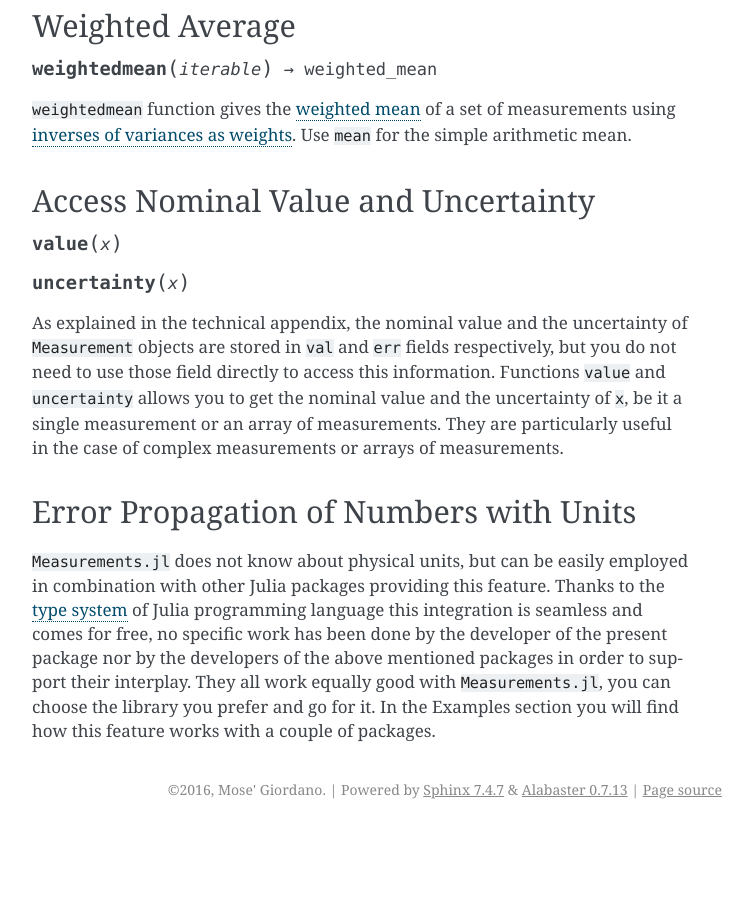
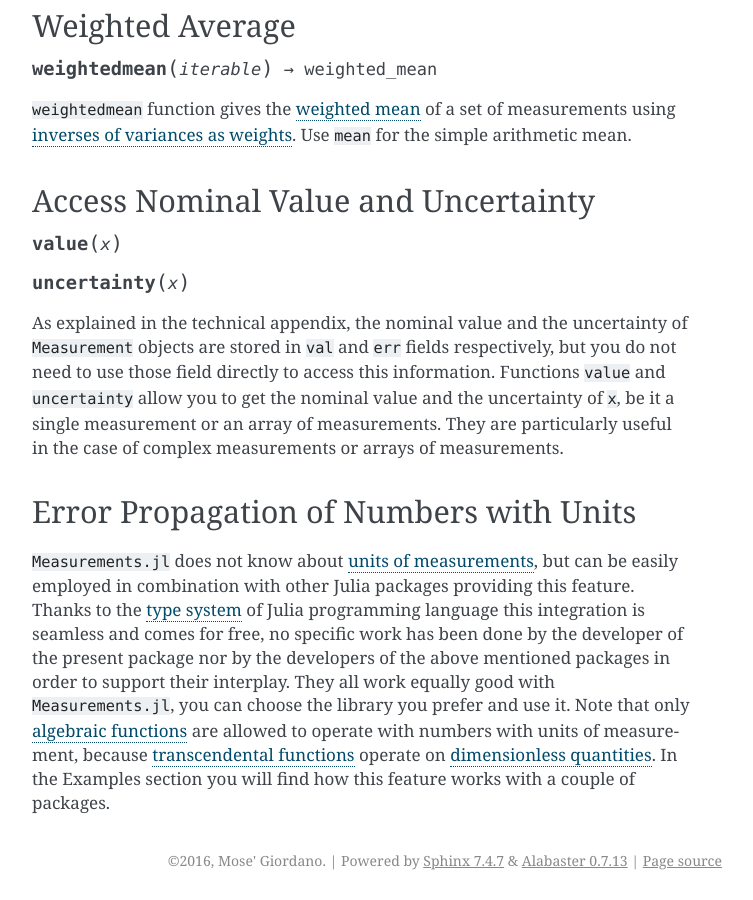
Before and after one commit to JuliaPhysics/Measurements.jl, a Sphinx documentation site: the page built from docs/usage.rst, in a window 1280 px wide and 900 px high, scrolled down 2860 px. Shown: the whole window, without its empty margins (388-1141 px from the left). Built offline with Sphinx 7.4.7, drawn with Linux system fonts in a browser that asks for light colours; before the commit the page ends 3689 px from its top, so only the background shows below that; some of the changed text lies outside the part shown.

Commit message:
Other minor improvements to documentation

```diff
--- a/docs/examples.rst
+++ b/docs/examples.rst
@@ -399,9 +399,9 @@ Use with ``SIUnits.jl`` and ``Unitful.jl``
 ~~~~~~~~~~~~~~~~~~~~~~~~~~~~~~~~~~~~~~~~~~
 
 You can use ``Measurements.jl`` in combination with a third-party package in
-order to perform calculations involving physical measurements, i.e. unitful
-numbers with uncertainties.  The details depend on the specific package adopted.
-Such packages are, for instance, `SIUnits.jl
+order to perform calculations involving physical measurements, i.e.  numbers
+with uncertainty and physical unit.  The details depend on the specific package
+adopted.  Such packages are, for instance, `SIUnits.jl
 <https://github.com/Keno/SIUnits.jl>`__ and `Unitful.jl
 <https://github.com/ajkeller34/Unitful.jl>`__.  You only have to use the
 ``Measurement`` object as the value of the ``SIQuantity`` object (for
--- a/docs/installation.rst
+++ b/docs/installation.rst
@@ -4,11 +4,9 @@ Installation
 ``Measurements.jl`` is available for Julia 0.4 and later versions, and can be
 installed with `Julia built-in package manager
 <http://docs.julialang.org/en/stable/manual/packages/>`__. In a Julia session
-run the command
+run the commands
 
 .. code-block:: julia
 
+    julia> Pkg.update()
     julia> Pkg.add("Measurements")
-
-You may need to update your package list with ``Pkg.update()`` in order to get
-the latest version of ``Measurements.jl``.
--- a/docs/usage.rst
+++ b/docs/usage.rst
@@ -26,8 +26,8 @@ Julia REPL with ``\pm`` followed by ``TAB`` key.  You can provide ``value`` and
 ``AbstractFloat``.  Thus, ``measurement(42, 33//12)`` and ``pi ± 0.1`` are
 valid.
 
-``measurement(value)`` creates a ``Measurement`` object that doesn’t have
-uncertainty, like mathematical constants. See below for further examples.
+``measurement(value)`` creates a ``Measurement`` object with zero uncertainty,
+like mathematical constants. See below for further examples.
 
 .. Note::
 
@@ -151,7 +151,7 @@ Access Nominal Value and Uncertainty
 As explained in the technical appendix, the nominal value and the uncertainty of
 ``Measurement`` objects are stored in ``val`` and ``err`` fields respectively,
 but you do not need to use those field directly to access this information.
-Functions ``value`` and ``uncertainty`` allows you to get the nominal value and
+Functions ``value`` and ``uncertainty`` allow you to get the nominal value and
 the uncertainty of ``x``, be it a single measurement or an array of
 measurements.  They are particularly useful in the case of complex measurements
 or arrays of measurements.
@@ -159,7 +159,8 @@ or arrays of measurements.
 Error Propagation of Numbers with Units
 ~~~~~~~~~~~~~~~~~~~~~~~~~~~~~~~~~~~~~~~
 
-``Measurements.jl`` does not know about physical units, but can be easily
+``Measurements.jl`` does not know about `units of measurements
+<https://en.wikipedia.org/wiki/Units_of_measurement>`__, but can be easily
 employed in combination with other Julia packages providing this feature.
 Thanks to the `type system
 <http://docs.julialang.org/en/stable/manual/types/>`__ of Julia programming
@@ -167,5 +168,10 @@ language this integration is seamless and comes for free, no specific work has
 been done by the developer of the present package nor by the developers of the
 above mentioned packages in order to support their interplay.  They all work
 equally good with ``Measurements.jl``, you can choose the library you prefer and
-go for it.  In the Examples section you will find how this feature works with a
-couple of packages.
+use it.  Note that only `algebraic functions
+<https://en.wikipedia.org/wiki/Algebraic_operation>`__ are allowed to operate
+with numbers with units of measurement, because `transcendental functions
+<https://en.wikipedia.org/wiki/Transcendental_function>`__ operate on
+`dimensionless quantities
+<https://en.wikipedia.org/wiki/Dimensionless_quantity>`__.  In the Examples
+section you will find how this feature works with a couple of packages.
```
Also changed, not shown: other parts of docs/usage.rst (+4 -4 lines), README.md (+10 -11 lines), docs/index.rst (+8 -6 lines).
